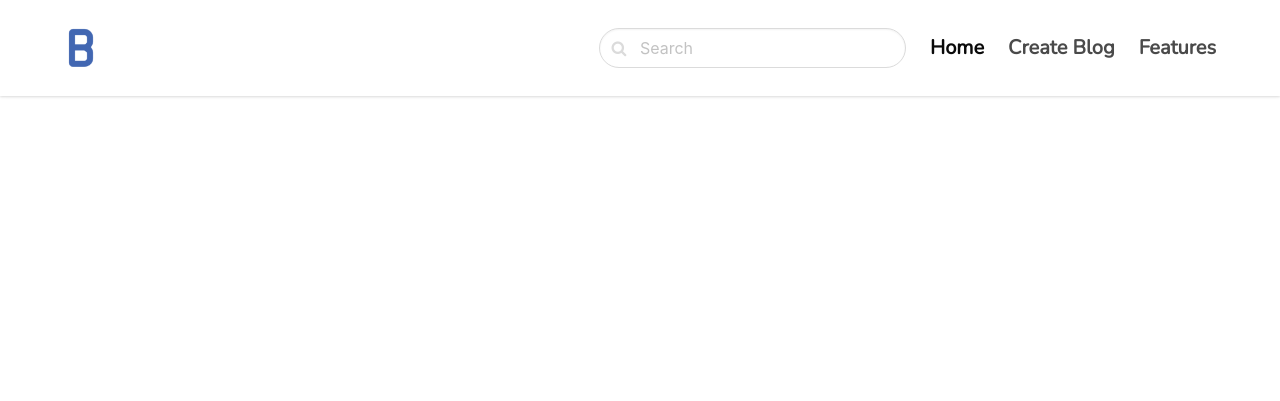
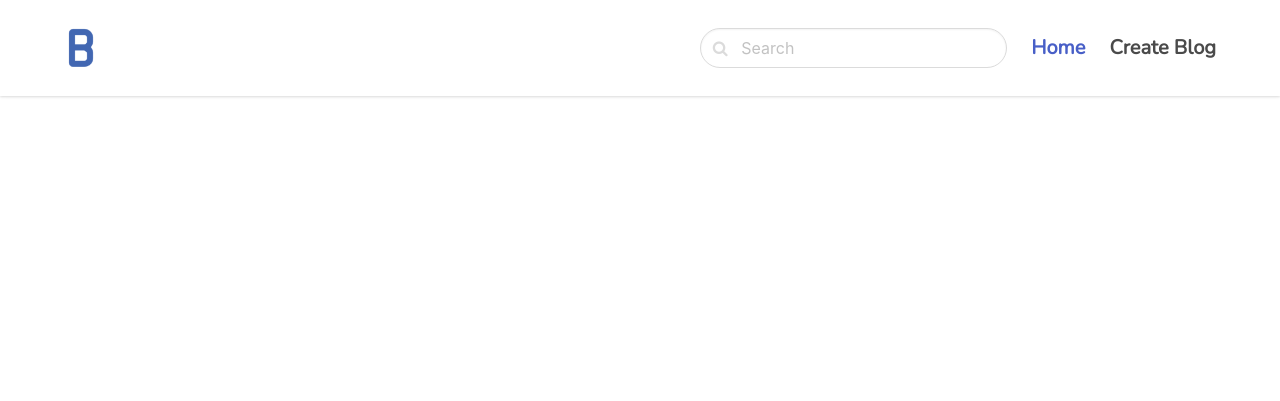
Before and after one commit to jmconcha/django-blog-app, a Django app: page / in a window 1280 px wide. Shown: the top 401 px of the page. Run offline with Django 4.2, Linux system fonts and the light colour scheme; data that the repository does not hold is empty.

Commit message:
show current active link

```diff
--- a/core/templates/core/base.html
+++ b/core/templates/core/base.html
@@ -38,7 +38,7 @@
     <nav class="navbar is-fixed-top">
       <div class="container">
         <div class="navbar-brand">
-          <a class="navbar-item" href="/">
+          <a class="navbar-item" href="{% url 'core:front_page' %}">
             <img src="{% static 'core/images/blog.png' %}" alt="Logo" style="max-height: 3rem;" />
           </a>
           <span class="navbar-burger burger" data-target="navbarMenu">
@@ -61,14 +61,13 @@
                 </span>
               </div>
             </div>
-            <a href="/" class="navbar-item is-active is-size-5 has-text-weight-semibold">
+            {% url 'core:front_page' as font_page_url %}
+            <a href="{{ font_page_url }}" class="navbar-item {% if request.get_full_path == font_page_url %}is-active has-text-link{% endif%} is-size-5 has-text-weight-semibold">
               Home
             </a>
-            <a href="{% url 'blog:create_blog' %}" class="navbar-item is-size-5 has-text-weight-semibold">
+            {% url 'blog:create_blog' as create_blog_url %}
+            <a href="{{ create_blog_url }}" class="navbar-item {% if request.get_full_path == create_blog_url %}is-active has-text-link{% endif%} is-size-5 has-text-weight-semibold">
               Create Blog
-            </a>
-            <a class="navbar-item is-size-5 has-text-weight-semibold">
-              Features
             </a>
           </div>
         </div>
```
